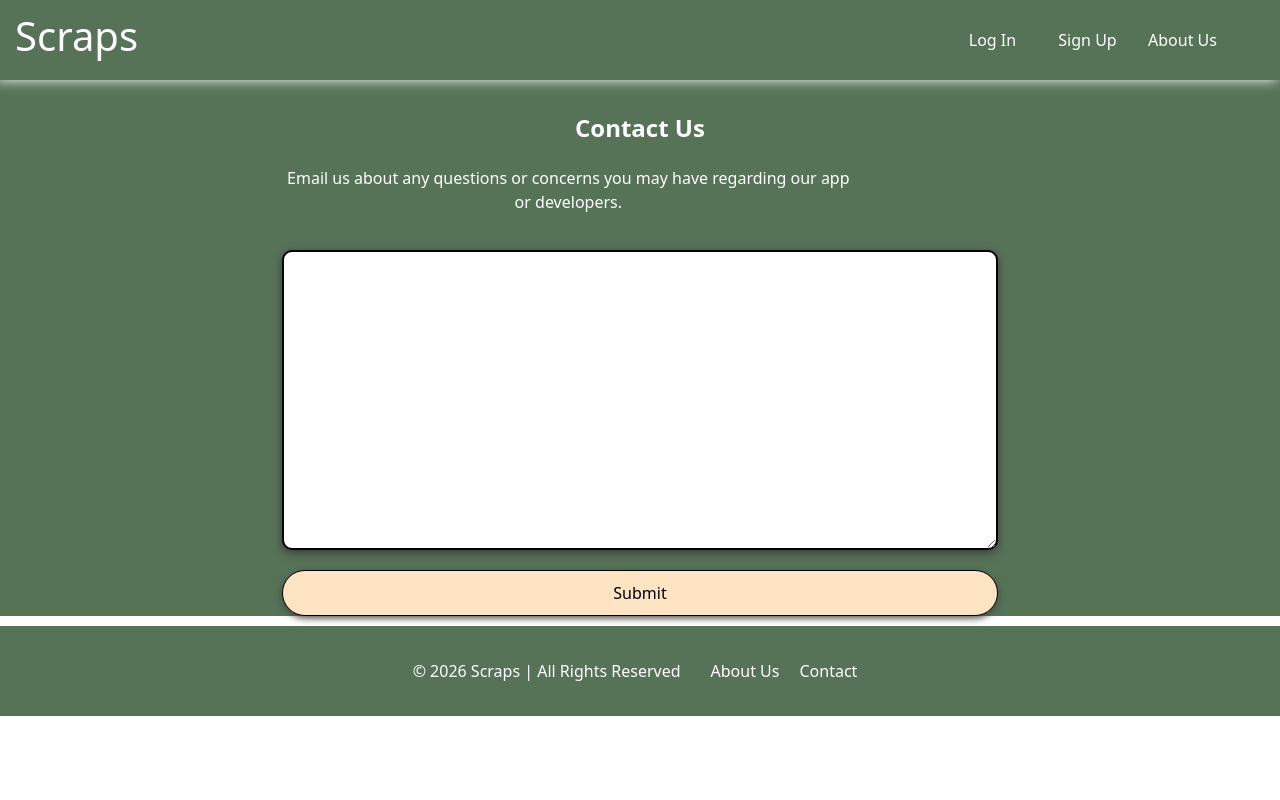
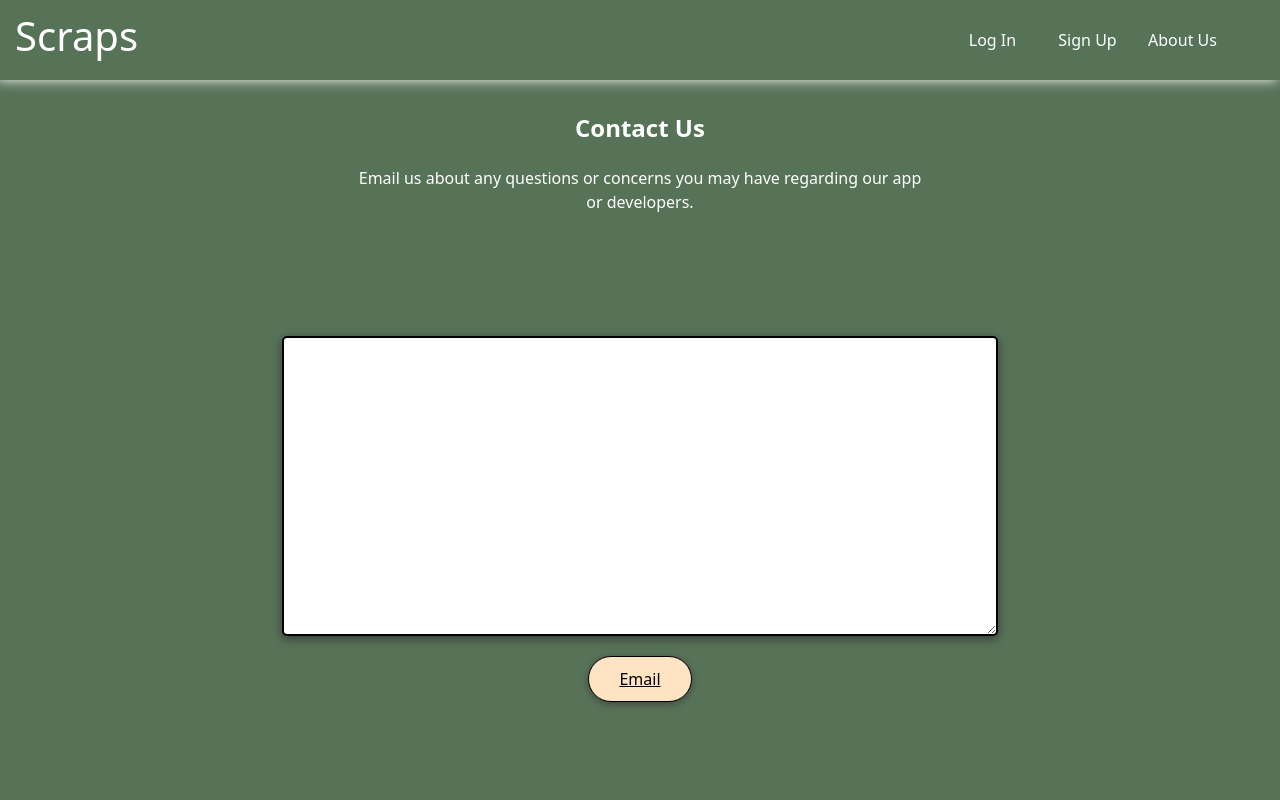
Before and after one commit to carsoncarson18/POOSD_MERN_Project, a React (Vite) app in the folder client/: page /contact in a window 1280 px wide. Shown: the top 800 px of the page. Built offline with nearby package versions, Linux system fonts and the light colour scheme; no server answers.

Commit message:
Fixed contact page a bit

```diff
--- a/client/src/App.css
+++ b/client/src/App.css
@@ -27,7 +27,7 @@
     height: 100%;
     width: 100%;
     padding-top: 30px;
-    margin-bottom: 10px;
+    margin-bottom: 0px;
     background-color: var(--main-color);
   }
 
@@ -81,7 +81,6 @@
 }
 
 #contact {
-  margin-bottom: 30px;
 
   form {
     width: 70%;
@@ -108,7 +107,7 @@
     border-radius: 10px;
   }
 
-  button {
+  button, .button {
     text-align: center;
     border: 1px solid black;
     padding: 10px 30px;
--- a/client/src/components/SiteFooter/SiteFooter.module.css
+++ b/client/src/components/SiteFooter/SiteFooter.module.css
@@ -2,12 +2,14 @@
     height: 90px;
     margin: 0;
     padding: 0 20px;
+    bottom: 0;
     background: var(--main-color);
     display: flex;
     flex-direction: row;
     justify-content: center;
     align-items: center;
     gap: 20px;
+    border-top: 1px solid white;
 
     p {
         margin: 0;
--- a/client/src/pages/contact/Contact.tsx
+++ b/client/src/pages/contact/Contact.tsx
@@ -20,22 +20,26 @@ export default function Contact() {
     return (
         <div id="contact">
             <SiteHeader/>
-                <main>
+                <main style={{minHeight:'100vh'}}>
                     <section>
-                        <form action={"mailto:idk"} method="post" encType="text/plain">
+                        <form style={{display:'flex',flexDirection:'column',alignItems:'center'}} action={"mailto:autoscrapsmail@gmail.com?"} method="POST" encType="text/plain">
                             <label>Contact Us</label>
+                            <div style={{height:150,width:'100%',display:'flex',flexDirection:'column',alignItems:'center'}}>
                                 <p>
                                     Email us about any questions or concerns you may have regarding our app or developers.
                                 </p>
                                 {
                                     hasError?
-                                <p style={{color:'#ff3f3f',textShadow:'0 0px 1px black'}}>
-                                    Please enter in a valid value to send us an email.
+                                    <p style={{color:'#6c2c2cff',textShadow:'0 0px 1px black'}}>
+                                        Please enter in a valid text value to send us an email.
                                     </p>
                                     : null
                                 }
-                            <textarea required onChange={(event)=>{setText(event.target.value)}} value={text}/>
-                            <button onClick={()=>{if (text) {sendEmail(text); setHasError(false)} else {setHasError(true)}; setText("")}} type="button" >Submit</button>
+                            </div>
+
+                            <textarea style={{borderRadius:5}} required onChange={(event)=>{setText(event.target.value)}} value={text}/>
+                                <a className="button" onClick={()=>{if (text) {setHasError(false)} else {setHasError(true)};}} href={text? `mailto:autoscrapsmail@gmail.com?body=${text}` : '#'}> Email</a>
+                            {/* <button onClick={()=>{if (text) {sendEmail(text); setHasError(false)} else {setHasError(true)}; setText("")}} type="button" >Submit</button> */}
                         </form>
                     </section>
                 </main>
```
Lines whose indentation alone changed are shown as unchanged.
